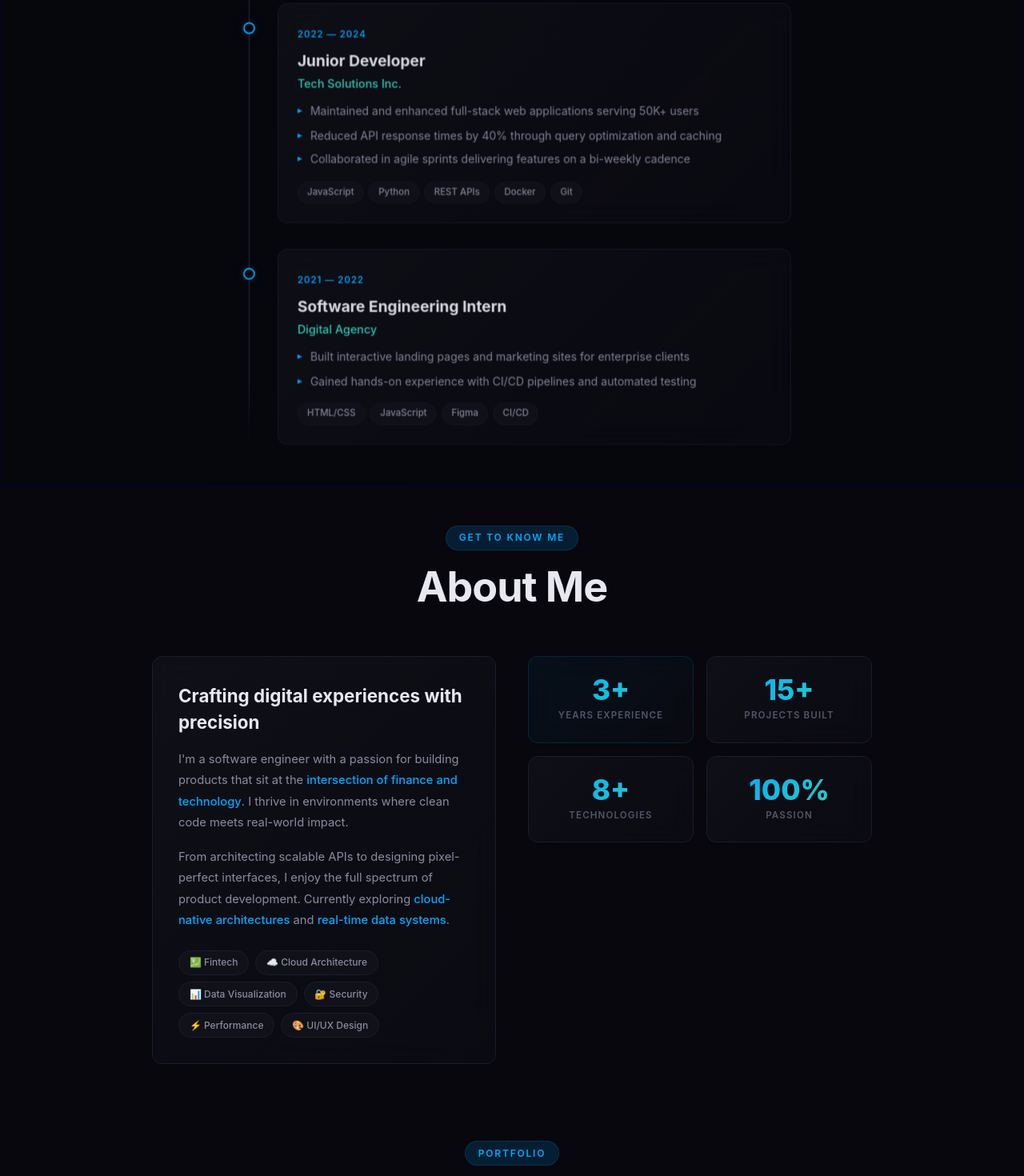
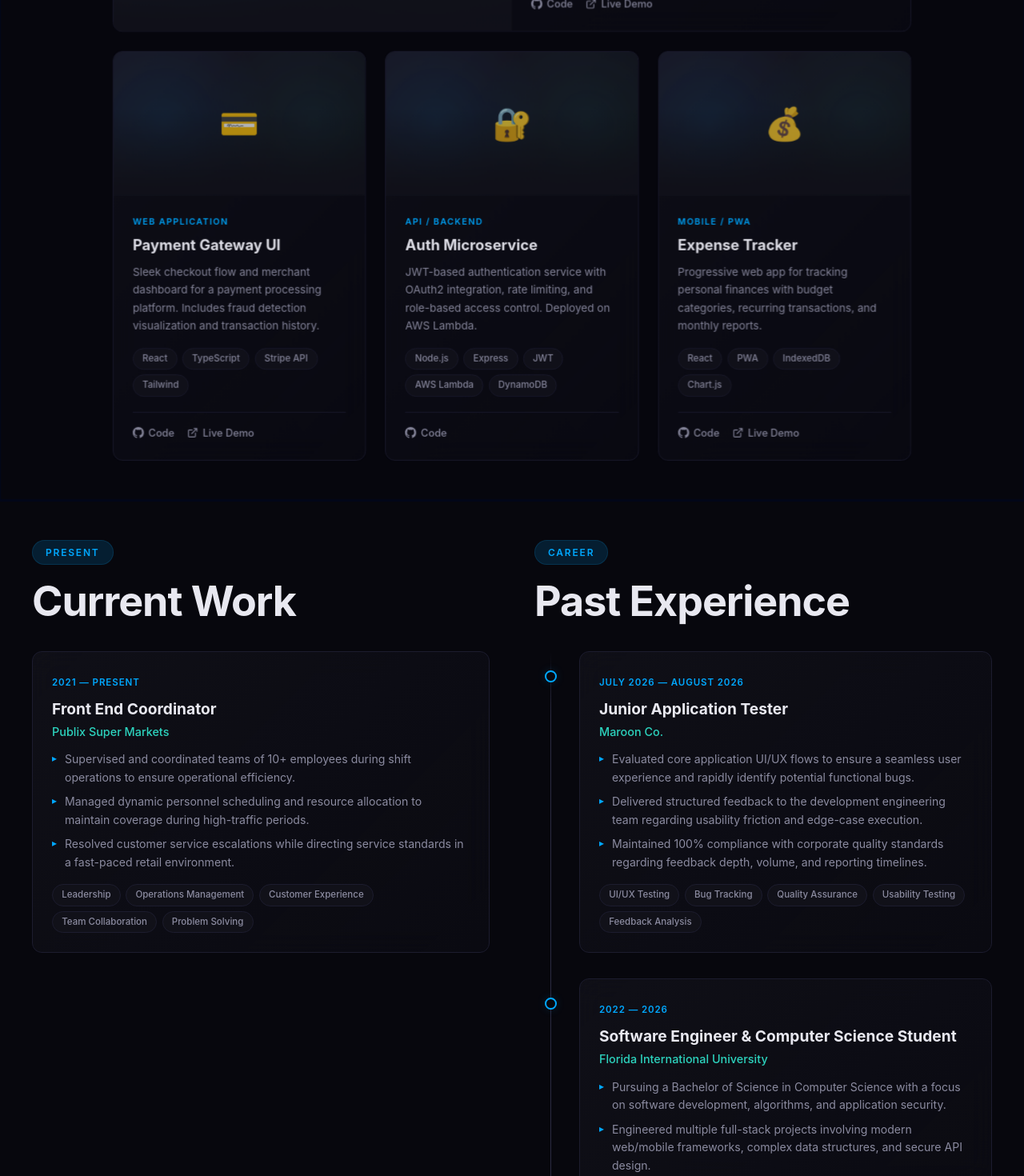
Before and after one commit to erne2003/Portfolio, a React (Vite) app: page / in a window 1280 px wide. Shown: the part 1320-2790 px from the top of the page at 80% size. Built offline with nearby package versions, Linux system fonts and the light colour scheme.

Commit message:
UI: Changed order of sections and some structure in the experiences

```diff
--- a/src/App.jsx
+++ b/src/App.jsx
@@ -62,24 +62,28 @@ function App() {
           </SectionWrapper>
 
           <SectionWrapper>
+            <Projects id="projects" />
+          </SectionWrapper>
+
+          <SectionWrapper>
             <Experience id="experience" />
           </SectionWrapper>
+
+        <SectionWrapper>
+            <Education id="education" />
+          </SectionWrapper>
+
 
           <SectionWrapper>
             <About id="about" />
           </SectionWrapper>
 
-          <SectionWrapper>
-            <Projects id="projects" />
-          </SectionWrapper>
 
-          <SectionWrapper>
-            <Education id="education" />
-          </SectionWrapper>
 
           <SectionWrapper>
             <TechStack id="techstack" />
           </SectionWrapper>
+
         </main>
 
         {/* 3. The Interactive Progress Indicator Bar matching your sample specs */}
--- a/src/Sections/Experience.css
+++ b/src/Sections/Experience.css
@@ -13,15 +13,44 @@
   background: var(--bg-primary);
 }
 
+/* Two-Column Layout Container */
+.experience__columns {
+  display: grid;
+  grid-template-columns: 1fr;
+  gap: 3rem;
+  width: 100%;
+  max-width: 1200px;
+}
+
+@media (min-width: 1024px) {
+  .experience__columns {
+    grid-template-columns: repeat(2, 1fr);
+    align-items: start;
+    gap: 3.5rem;
+  }
+}
+
+.experience__section {
+  display: flex;
+  flex-direction: column;
+  width: 100%;
+}
+
 .experience__header {
-  text-align: center;
-  margin-bottom: 4rem;
+  text-align: left;
+  margin-bottom: 2rem;
+}
+
+.experience__grid {
+  display: flex;
+  flex-direction: column;
+  gap: 1.5rem;
+  width: 100%;
 }
 
 /* Timeline */
 .experience__timeline {
   position: relative;
-  max-width: 700px;
   width: 100%;
   display: flex;
   flex-direction: column;
@@ -138,7 +167,7 @@
 /* Responsive */
 @media (max-width: 640px) {
   .experience {
-    padding: 4rem 1rem;
+    padding: 3rem 1rem;
   }
 
   .experience__timeline::before {
--- a/src/Sections/Experience.jsx
+++ b/src/Sections/Experience.jsx
@@ -1,52 +1,46 @@
 import './Experience.css';
 
-const experiences = [
+const currentWork = [
     {
-        date: '2024 — Present',
-        role: 'Software Engineer',
-        company: 'Fintech Startup',
+        date: '2021 — Present',
+        role: 'Front End Coordinator',
+        company: 'Publix Super Markets',
         details: [
-            'Developed real-time transaction processing pipelines handling 10K+ events/sec',
-            'Built responsive dashboards with React and D3.js for financial data visualization',
-            'Implemented microservices architecture using Node.js and PostgreSQL',
+            'Supervised and coordinated teams of 10+ employees during shift operations to ensure operational efficiency.',
+            'Managed dynamic personnel scheduling and resource allocation to maintain coverage during high-traffic periods.',
+            'Resolved customer service escalations while directing service standards in a fast-paced retail environment.',
         ],
-        tags: ['React', 'Node.js', 'PostgreSQL', 'AWS', 'D3.js'],
-    },
-    {
-        date: '2022 — 2024',
-        role: 'Junior Developer',
-        company: 'Tech Solutions Inc.',
-        details: [
-            'Maintained and enhanced full-stack web applications serving 50K+ users',
-            'Reduced API response times by 40% through query optimization and caching',
-            'Collaborated in agile sprints delivering features on a bi-weekly cadence',
-        ],
-        tags: ['JavaScript', 'Python', 'REST APIs', 'Docker', 'Git'],
-    },
-    {
-        date: '2021 — 2022',
-        role: 'Software Engineering Intern',
-        company: 'Digital Agency',
-        details: [
-            'Built interactive landing pages and marketing sites for enterprise clients',
-            'Gained hands-on experience with CI/CD pipelines and automated testing',
-        ],
-        tags: ['HTML/CSS', 'JavaScript', 'Figma', 'CI/CD'],
+        tags: ['Leadership', 'Operations Management', 'Customer Experience', 'Team Collaboration', 'Problem Solving'],
     },
 ];
 
-function Experience({ id }) {
+const pastExperiences = [
+      {
+        date: 'July 2026 — August 2026',
+        role: 'Junior Application Tester',
+        company: 'Maroon Co.',
+        details: [
+            'Evaluated core application UI/UX flows to ensure a seamless user experience and rapidly identify potential functional bugs.',
+            'Delivered structured feedback to the development engineering team regarding usability friction and edge-case execution.',
+            'Maintained 100% compliance with corporate quality standards regarding feedback depth, volume, and reporting timelines.',
+        ],
+        tags: ['UI/UX Testing', 'Bug Tracking', 'Quality Assurance', 'Usability Testing', 'Feedback Analysis'],
+    },
+    {
+        date: '2022 — 2026',
+        role: 'Software Engineer & Computer Science Student',
+        company: 'Florida International University',
+        details: [
+            'Pursuing a Bachelor of Science in Computer Science with a focus on software development, algorithms, and application security.',
+            'Engineered multiple full-stack projects involving modern web/mobile frameworks, complex data structures, and secure API design.',
+            'Developed core technical proficiency across Java, C++, Python, TypeScript, React, and Node.js environments.',
+        ],
+        tags: ['JavaScript', 'TypeScript', 'React', 'Node.js', 'Python', 'C++', 'Java', 'Data Structures', 'Algorithms', 'SDLC', 'AppSec'],
+    },
+];
+
+function ExperienceCard({ exp }) {
     return (
-        <section id={id} className="experience">
-            <div className="experience__header">
-                <span className="section-label">Career</span>
-                <h2 className="section-title">Experience</h2>
-            </div>
-
-            <div className="experience__timeline">
-                {experiences.map((exp, i) => (
-                    <div className="experience__entry" key={i}>
-                        <div className="experience__dot" />
         <div className="experience__card glass-card glass-card--blue">
             <span className="experience__date">{exp.date}</span>
             <h3 className="experience__role">{exp.role}</h3>
@@ -62,8 +56,42 @@ function Experience({ id }) {
                 ))}
             </div>
         </div>
+    );
+}
+
+
+function Experience({ id }) {
+    return (
+        <section id={id} className="experience">
+            <div className="experience__columns">
+                {/* Current Work Column */}
+                <div className="experience__section">
+                    <div className="experience__header">
+                        <span className="section-label">Present</span>
+                        <h2 className="section-title">Current Work</h2>
+                    </div>
+                    <div className="experience__grid">
+                        {currentWork.map((exp, i) => (
+                            <ExperienceCard key={i} exp={exp} />
+                        ))}
+                    </div>
+                </div>
+
+                {/* Past Experience Column */}
+                <div className="experience__section">
+                    <div className="experience__header">
+                        <span className="section-label">Career</span>
+                        <h2 className="section-title">Past Experience</h2>
+                    </div>
+                    <div className="experience__timeline">
+                        {pastExperiences.map((exp, i) => (
+                            <div className="experience__entry" key={i}>
+                                <div className="experience__dot" />
+                                <ExperienceCard exp={exp} />
                             </div>
                         ))}
+                    </div>
+                </div>
             </div>
         </section>
     );
```
Also changed, not shown: src/assets/Black Suit.jpeg (added), src/assets/Suit.jpeg (added). Lines whose indentation alone changed are shown as unchanged.
